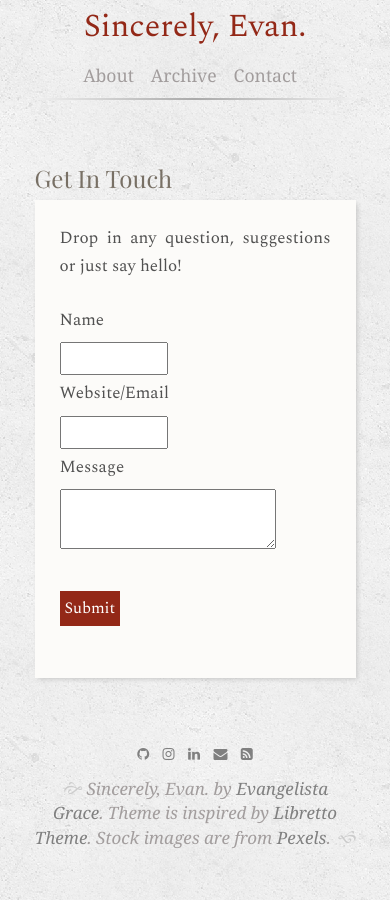
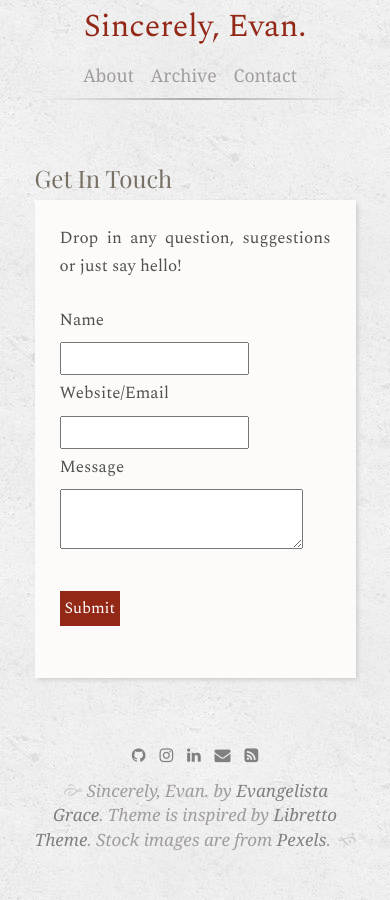
Before and after one commit to evangelistagrace/evangelistagrace.github.io, a Jekyll site: the page built from menu/contact.md, in a window 390 px wide. Built offline with Jekyll 4.4.1, drawn with Linux system fonts in a browser that asks for light colours; some web fonts are replaced.

Commit message:
added responsive breakpoints

```diff
--- a/assets/css/main.css
+++ b/assets/css/main.css
@@ -339,6 +339,23 @@ hr {
   display: block;
 }
 
+.form-group input{
+  width: 40%;
+}
+
+.form-group textarea{
+  width: 80%;
+}
+
+@media (max-width: 767px) {
+  .form-group input{
+    width: 70%;
+  }
+
+  .form-group textarea{
+    width: 90%;
+  }
+}
 form button{
   background: #932817;
   color: white;
@@ -348,6 +365,7 @@ form button{
   border: none;
   font-family: 'Spectral', serif;
 }
+
 /*
   Pagination
 */
@@ -411,6 +429,7 @@ form button{
   margin: auto;
   margin-top: 2rem;
   margin-bottom: 1rem;
+  font-size: 1rem;
 
 }
 
@@ -446,7 +465,7 @@ form button{
 }
 
 .social-icons-container{
-  display: inline-block;
+  display: block;
   margin-bottom: 10px;
 }
 
--- a/menu/contact.md
+++ b/menu/contact.md
@@ -9,17 +9,17 @@ title: Get In Touch
     <form class="contact" name="submit-to-google-sheet">
         <div class="form-group">
             <label for="name">Name</label>
-            <input type="text" id="name" name="name" style="width:40%">
+            <input type="text" id="name" name="name">
         </div>
 
         <div class="form-group">
             <label for="contact">Website/Email</label>
-            <input type="text" id="contact" name="contact" style="width:40%">
+            <input type="text" id="contact" name="contact">
         </div>
 
         <div class="form-group">
             <label for="message">Message</label>
-            <textarea rows="0" name="message" style="width:80%">
+            <textarea rows="0" name="message">
         </textarea>
         </div>
         <br>
```
